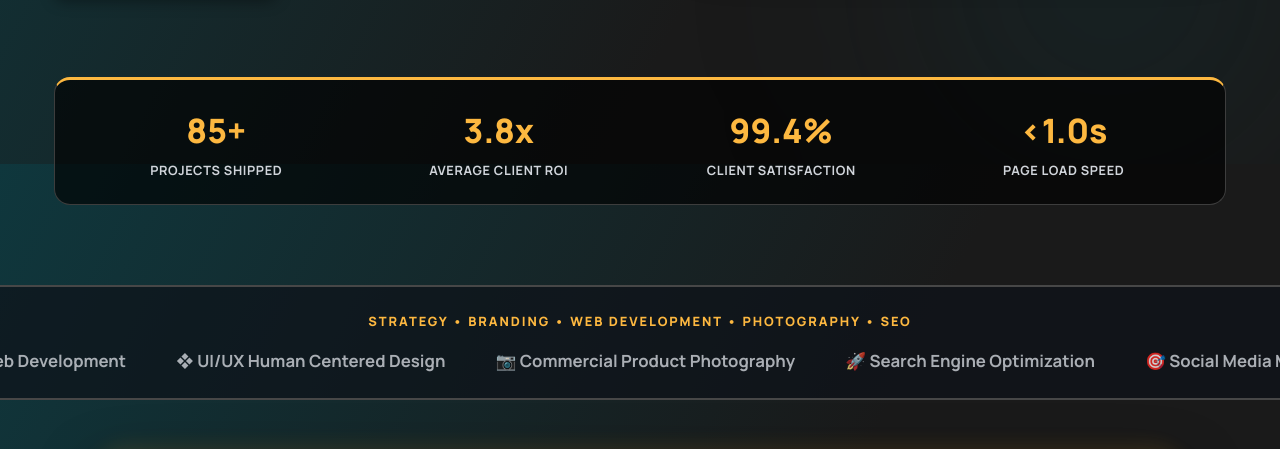
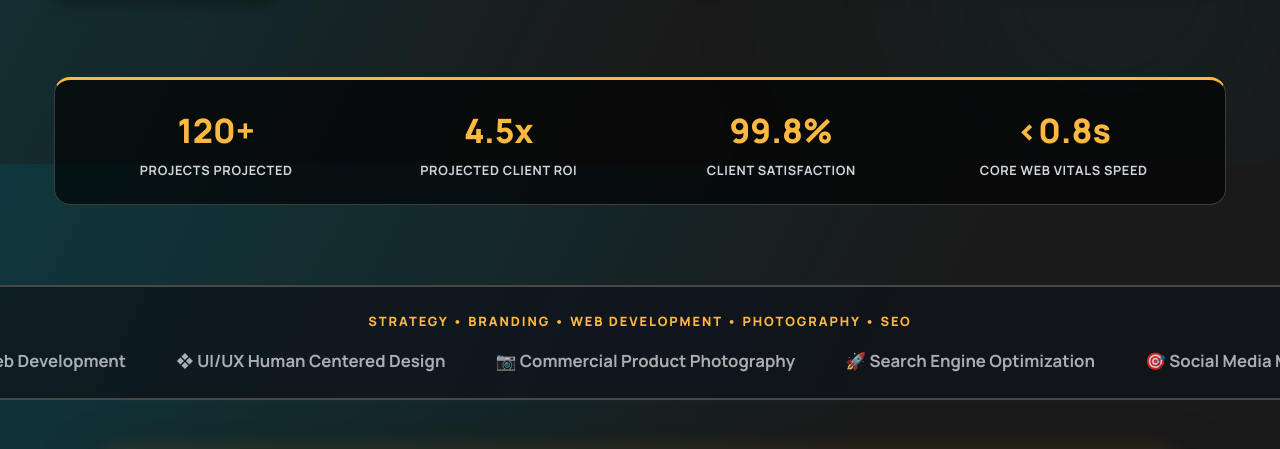
Before and after one commit to imrayn06/Digitally-Kolkata, a website: page index.html in a window 1280 px wide. Shown: the part 636-1085 px from the top of the page. Drawn offline with Linux system fonts and the light colour scheme; grey boxes are pictures that could not be loaded.

Commit message:
feat: update hero performance metric counters to future projected targets

```diff
--- a/index.html
+++ b/index.html
@@ -255,20 +255,20 @@
         <!-- Metric Counters -->
         <div class="hero-metrics">
           <div class="metric-item">
-            <div class="metric-val">85+</div>
-            <div class="metric-label">Projects Shipped</div>
+            <div class="metric-val">120+</div>
+            <div class="metric-label">Projects Projected</div>
           </div>
           <div class="metric-item">
-            <div class="metric-val">3.8x</div>
-            <div class="metric-label">Average Client ROI</div>
+            <div class="metric-val">4.5x</div>
+            <div class="metric-label">Projected Client ROI</div>
           </div>
           <div class="metric-item">
-            <div class="metric-val">99.4%</div>
+            <div class="metric-val">99.8%</div>
             <div class="metric-label">Client Satisfaction</div>
           </div>
           <div class="metric-item">
-            <div class="metric-val">&lt;1.0s</div>
-            <div class="metric-label">Page Load Speed</div>
+            <div class="metric-val">&lt;0.8s</div>
+            <div class="metric-label">Core Web Vitals Speed</div>
           </div>
         </div>
       </div>
```
